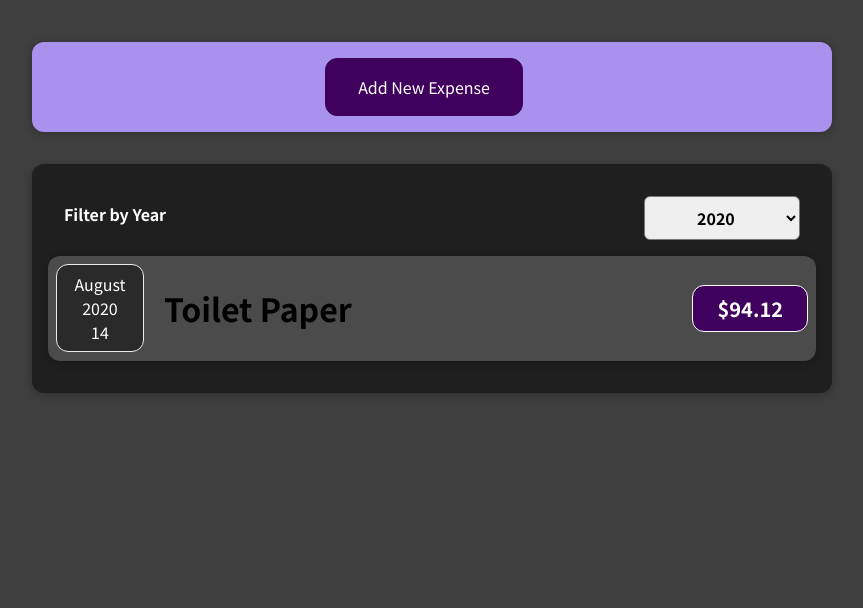
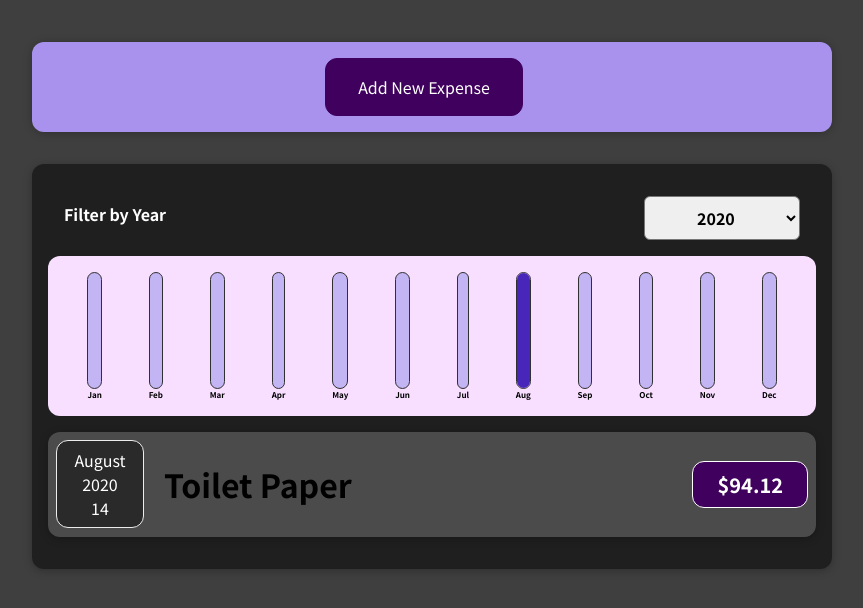
Before and after one commit to tintoll/react_guide, a React (Create React App) app in the folder 01-starting-setup/: page / in a window 1280 px wide. Shown: the top 608 px of the page, without its empty margins (208-1071 px from the left). Built offline with nearby package versions, Linux system fonts and the light colour scheme.

Commit message:
차트 완성하면서 프로젝트 완료

```diff
--- a/01-starting-setup/src/components/Chart/Chart.js
+++ b/01-starting-setup/src/components/Chart/Chart.js
@@ -1,19 +1,23 @@
-import React from 'react';
-import ChartBar from './ChartBar';
-import './Chart.css'
+import React from "react";
+import ChartBar from "./ChartBar";
+import "./Chart.css";
 
-const Chart = props => {
+const Chart = (props) => {
+  const dataValues = props.dataPoints.map((dataPoint) => dataPoint.value);
+  const totalMaxium = Math.max(...dataValues);
 
   return (
-        <div className='chart'>
-            {props.dataPoints.map(dataPoint =>
+    <div className="chart">
+      {props.dataPoints.map((dataPoint) => (
         <ChartBar
           key={dataPoint.label}
           value={dataPoint.value}
           label={dataPoint.label}
-                    maxValue={null} />)}
+          maxValue={totalMaxium}
+        />
+      ))}
     </div>
-    )
-}
+  );
+};
 
 export default Chart;
--- a/01-starting-setup/src/components/Chart/ChartBar.js
+++ b/01-starting-setup/src/components/Chart/ChartBar.js
@@ -1,7 +1,24 @@
-import React from 'react'
+import React from "react";
 
-const ChartBar = props => {
-    return <></>
-}
+import "./ChartBar.css";
+
+const ChartBar = (props) => {
+  let barFillHeight = "0%";
+  if (props.maxValue > 0) {
+    barFillHeight = Math.round((props.value / props.maxValue) * 100) + "%";
+  }
+
+  return (
+    <div className="chart-bar">
+      <div className="chart-bar__inner">
+        <div
+          className="chart-bar__fill"
+          style={{ height: barFillHeight }}
+        ></div>
+      </div>
+      <div className="chart-bar__label">{props.label}</div>
+    </div>
+  );
+};
 
 export default ChartBar;
--- a/01-starting-setup/src/components/Expenses/Expenses.js
+++ b/01-starting-setup/src/components/Expenses/Expenses.js
@@ -3,7 +3,7 @@ import Card from "../UI/Card";
 import ExpensesFilter from "./ExpensesFilter";
 import ExpensesList from "./ExpensesList";
 import "./Expenses.css";
-
+import ExpensesChart from "./ExpensesChart";
 
 function Expenses(props) {
   const [filteredYear, setFilteredYear] = useState("2020");
@@ -16,13 +16,13 @@ function Expenses(props) {
     return filteredYear === expense.date.getFullYear().toString();
   });
 
-
   return (
     <Card className="expenses">
       <ExpensesFilter
         selected={filteredYear}
         onChangeFilter={filterChangeHandler}
       />
+      <ExpensesChart expenses={fileteredExpenses} />
       <ExpensesList items={fileteredExpenses} />
     </Card>
   );
--- /dev/null
+++ b/01-starting-setup/src/components/Expenses/ExpensesChart.js
@@ -0,0 +1,29 @@
+import React from "react";
+
+import Chart from "../Chart/Chart";
+
+const ExpensesChart = (props) => {
+  const chartDataPoints = [
+    { label: "Jan", value: 0 },
+    { label: "Feb", value: 0 },
+    { label: "Mar", value: 0 },
+    { label: "Apr", value: 0 },
+    { label: "May", value: 0 },
+    { label: "Jun", value: 0 },
+    { label: "Jul", value: 0 },
+    { label: "Aug", value: 0 },
+    { label: "Sep", value: 0 },
+    { label: "Oct", value: 0 },
+    { label: "Nov", value: 0 },
+    { label: "Dec", value: 0 },
+  ];
+
+  for (const expense of props.expenses) {
+    const expenseMonth = expense.date.getMonth();
+    chartDataPoints[expenseMonth].value += expense.amount;
+  }
+
+  return <Chart dataPoints={chartDataPoints} />;
+};
+
+export default ExpensesChart;
--- a/01-starting-setup/src/components/NewExpense/ExpenseForm.js
+++ b/01-starting-setup/src/components/NewExpense/ExpenseForm.js
@@ -50,7 +50,7 @@ const ExpenseForm = (props) => {
 
     const expenseData = {
       title: enteredTitle,
-      amount: enteredAmount,
+      amount: +enteredAmount,
       date: new Date(enteredDate),
     };
 
```
Lines whose indentation alone changed are shown as unchanged.
